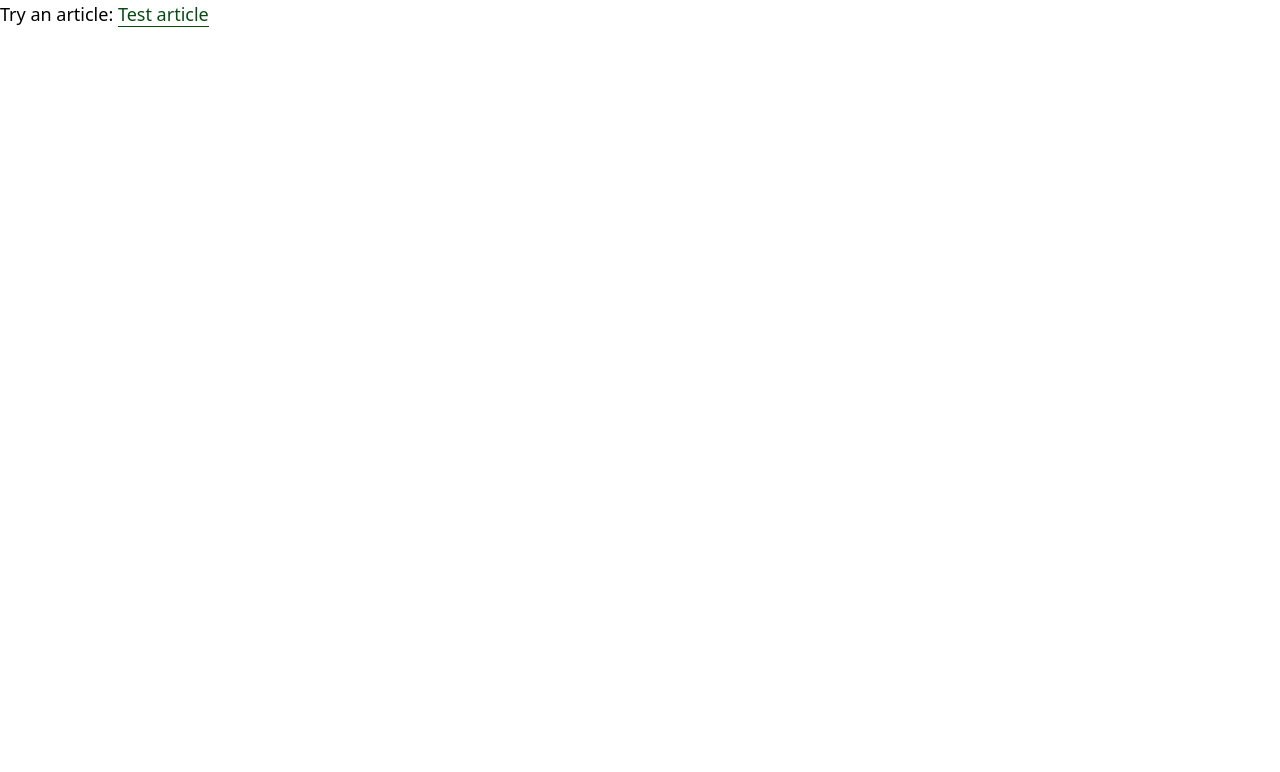
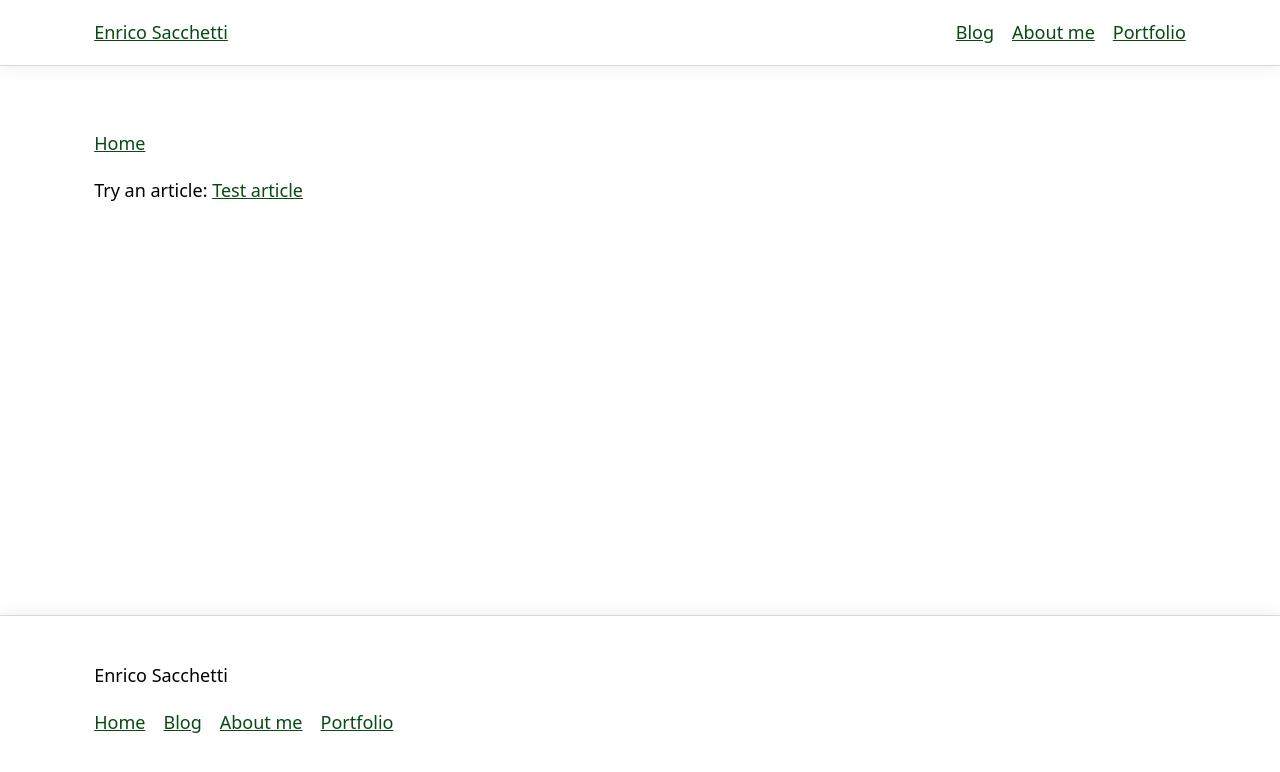
Before and after one commit to theetrain/theetrain-website, a SvelteKit app: page /blog in a window 1280 px wide. Shown: the top 772 px of the page. Built offline with nearby package versions, Linux system fonts and the light colour scheme.

Commit message:
chore: add sugar layout

```diff
--- a/src/app.html
+++ b/src/app.html
@@ -7,6 +7,6 @@
     %sveltekit.head%
   </head>
   <body data-sveltekit-preload-data="hover">
-    <div style="display: contents">%sveltekit.body%</div>
+    %sveltekit.body%
   </body>
 </html>
--- a/src/lib/main.css
+++ b/src/lib/main.css
@@ -1,5 +1,28 @@
 @import './sugar.css';
+
+a {
+  text-decoration: underline;
+  border-bottom: 0;
+}
+
+ul,
+menu {
+  list-style: inherit;
+  list-style-type: '';
+}
 
 pre.shiki code {
   background-color: transparent;
 }
+
+@media (prefers-color-scheme: dark) {
+  .shiki,
+  .shiki span {
+    color: var(--shiki-dark) !important;
+    background-color: var(--shiki-dark-bg) !important;
+    /* Optional, if you also want font styles */
+    font-style: var(--shiki-dark-font-style) !important;
+    font-weight: var(--shiki-dark-font-weight) !important;
+    text-decoration: var(--shiki-dark-text-decoration) !important;
+  }
+}
--- a/src/lib/utils.js
+++ b/src/lib/utils.js
@@ -6,8 +6,6 @@ import { base } from '$app/paths'
  */
 export function prependBase(href) {
   let inputPath = href
-
-  console.log({ base })
 
   // Remove leading slash from urlPath if present
   if (href.startsWith('/')) {
--- a/src/routes/+layout.svelte
+++ b/src/routes/+layout.svelte
@@ -1,10 +1,29 @@
 <script>
+  import { page } from '$app/stores'
+  import A from '$lib/A.svelte'
   import '$lib/main.css'
 
   let { children } = $props()
+
+  let title = $derived.by(() => {
+    if ($page.data.title) {
+      return `${$page.data.title} - theetrain.ca`
+    } else {
+      return 'theetrain.ca'
+    }
+  })
+
+  let breadcrumbs = $derived.by(() => {
+    if ($page.url.pathname !== '/') {
+      return [{ title: 'Home', href: '/' }]
+    } else {
+      return null
+    }
+  })
 </script>
 
 <svelte:head>
+  <title>{title}</title>
   <script>
     function updateTheme({ matches }) {
       if (matches) {
@@ -21,18 +40,39 @@
   </script>
 </svelte:head>
 
-<main>{@render children()}</main>
+<header>
+  <nav class="s-container" aria-label="top navigation">
+    <A href="/" id="site-title">Enrico Sacchetti</A>
+    <menu>
+      <A href="/blog">Blog</A>
+      <A href="/about">About me</A>
+      <A href="/portfolio">Portfolio</A>
+    </menu>
+  </nav>
+</header>
 
-<style>
-  @media (prefers-color-scheme: dark) {
-    :global(.shiki),
-    :global(.shiki span) {
-      color: var(--shiki-dark) !important;
-      background-color: var(--shiki-dark-bg) !important;
-      /* Optional, if you also want font styles */
-      font-style: var(--shiki-dark-font-style) !important;
-      font-weight: var(--shiki-dark-font-weight) !important;
-      text-decoration: var(--shiki-dark-text-decoration) !important;
-    }
-  }
-</style>
+{#if breadcrumbs}
+  <nav class="s-container" aria-label="breadcrumb">
+    <ol>
+      {#each breadcrumbs as { title, href }}
+        <li><A {href}>{title}</A></li>
+      {/each}
+    </ol>
+  </nav>
+{/if}
+
+<main class="s-container">{@render children()}</main>
+
+<footer>
+  <div class="s-container">
+    Enrico Sacchetti
+    <nav aria-label="footer navigation">
+      <menu>
+        <A href="/">Home</A>
+        <A href="/blog">Blog</A>
+        <A href="/about">About me</A>
+        <A href="/portfolio">Portfolio</A>
+      </menu>
+    </nav>
+  </div>
+</footer>
--- /dev/null
+++ b/src/routes/blog/+page.js
@@ -0,0 +1,6 @@
+/** @type {import('./$types').PageLoad} */
+export async function load() {
+  return {
+    title: 'Blog'
+  }
+}
```
Also changed, not shown: content-collections.ts (+6 -2 lines), package.json (+5 -5 lines), src/routes/blog/[slug]/+page.js (+15 -3 lines), 2 other files (tests, documents, lock files or other folders).
